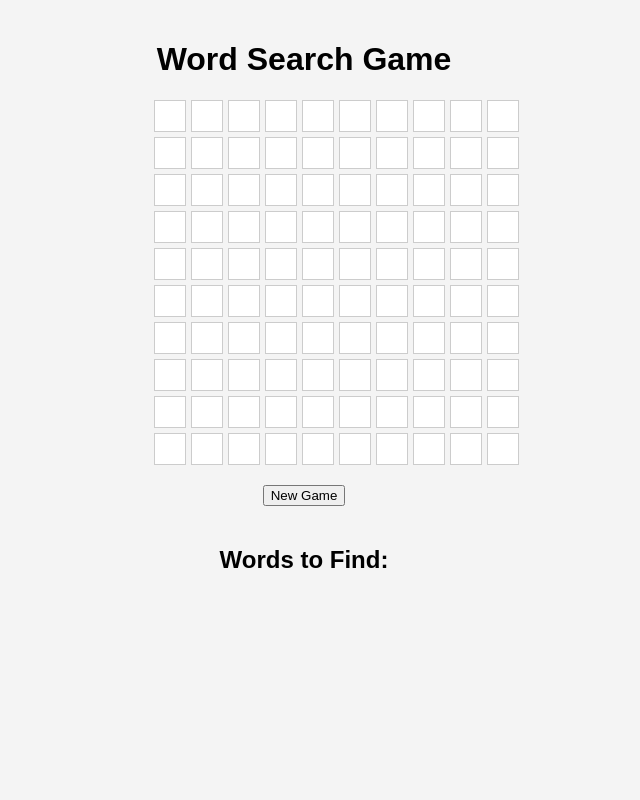
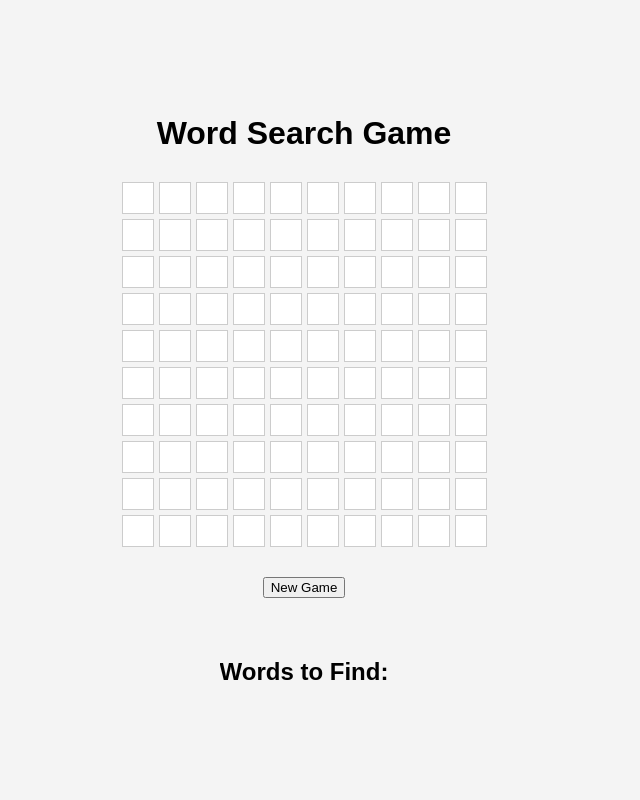
Before and after one commit to Hkay16/word-hunt-game, a Flask app: page / in a window 1280 px wide. Shown: the whole page, without its empty margins (336-976 px from the left). Run offline with Flask 3, Linux system fonts and the light colour scheme; data that the repository does not hold is empty; parts of the project's set-up code (start-up, migrations or seed data) failed here and were passed over.

Commit message:
Fixed containers and drag lines

```diff
--- a/backend/app.py
+++ b/backend/app.py
@@ -15,6 +15,20 @@ logging.basicConfig(level=logging.DEBUG)
 
 # Filter the word list to include only words with 3 or more letters and convert to lowercase
 word_list = [word.lower() for word in words.words() if len(word) >= 3]
+
+# Preference for word lengths
+def select_words(num_words):
+    selected_words = []
+    while len(selected_words) < num_words:
+        word = random.choice(word_list)
+        length = len(word)
+        if 5 <= length <= 7 and random.random() < 0.7:
+            selected_words.append(word)
+        elif length < 5 and random.random() < 0.2:
+            selected_words.append(word)
+        elif length > 7 and random.random() < 0.1:
+            selected_words.append(word)
+    return selected_words
 
 DIRECTIONS = [
     (0, 1),  # Right
@@ -35,11 +49,20 @@ def get_random_direction():
     """Get a random direction for placing the next letter."""
     return random.choice(DIRECTIONS)
 
-def can_place_letter(grid, row, col, used_cells):
+def can_place_letter(grid, row, col, used_cells, letter):
     """Check if a letter can be placed on the grid at the specified position."""
     return (0 <= row < len(grid) and 0 <= col < len(grid[0])
             and (row, col) not in used_cells
-            and grid[row, col] == '')
+            and (grid[row, col] == '' or grid[row, col] == letter))
+
+def get_valid_directions(grid, row, col, letter, used_cells):
+    """Get valid directions to place the next letter."""
+    valid_directions = []
+    for direction in DIRECTIONS:
+        new_row, new_col = row + direction[0], col + direction[1]
+        if can_place_letter(grid, new_row, new_col, used_cells, letter):
+            valid_directions.append(direction)
+    return valid_directions
 
 def place_words(grid, words):
     """Place multiple words on the grid and return the list of successfully placed words."""
@@ -57,7 +80,6 @@ def place_words(grid, words):
             attempts += 1
         if not placed:
             logging.warning(f"Failed to place word: {word}")
-    fill_empty_squares(grid)
     return placed_words
 
 def try_place_word(grid, word, start_row, start_col):
@@ -66,16 +88,22 @@ def try_place_word(grid, word, start_row, start_col):
         used_cells = set()
         row, col = start_row, start_col
         positions = [(row, col)]
-        if not can_place_letter(grid, row, col, used_cells):
+        if not can_place_letter(grid, row, col, used_cells, word[0]):
             continue
         used_cells.add((row, col))
 
         for letter in word[1:]:
             placed = False
+            valid_directions = get_valid_directions(grid, row, col, letter, used_cells)
+            if not valid_directions:
+                break
             for _ in range(8):  # Try up to 8 directions to place the next letter
-                direction = get_random_direction()
+                if random.random() < 0.75 and any(grid[row + dr, col + dc] == letter for dr, dc in valid_directions):
+                    direction = random.choice([d for d in valid_directions if grid[row + d[0], col + d[1]] == letter])
+                else:
+                    direction = random.choice(valid_directions)
                 new_row, new_col = row + direction[0], col + direction[1]
-                if can_place_letter(grid, new_row, new_col, used_cells):
+                if can_place_letter(grid, new_row, new_col, used_cells, letter):
                     row, col = new_row, new_col
                     positions.append((row, col))
                     used_cells.add((row, col))
@@ -98,45 +126,45 @@ def fill_empty_squares(grid):
             if grid[row, col] == '':
                 grid[row, col] = chr(random.randint(97, 122))  # Fill with random lowercase letter
 
-#TODO: Search functions are not working. Need to fix them.
-#def verify_word_placement(grid, words):
-#    """Verify that all placed words can be found on the grid."""
-#    for word in words:
-#        if not find_word_on_grid(grid, word):
-#            logging.error(f"Word not found: {word}")
-#            return False
-#    return True
+# Commented out verification code for now
+# def verify_word_placement(grid, words):
+#     """Verify that all placed words can be found on the grid."""
+#     for word in words:
+#         if not find_word_on_grid(grid, word):
+#             logging.error(f"Word not found: {word}")
+#             return False
+#     return True
 
-#def find_word_on_grid(grid, word):
-#    """Find a word on the grid."""
-#    for row in range(len(grid)):
-#        for col in range(len(grid[row])):
-#            if grid[row, col] == word[0]:  # Check if the first letter matches
-#                if search_from_cell(grid, word, row, col):
-#                    return True
-#    return False
+# def find_word_on_grid(grid, word):
+#     """Find a word on the grid."""
+#     for row in range(len(grid)):
+#         for col in range(len(grid[row])):
+#             if grid[row, col] == word[0]:  # Check if the first letter matches
+#                 if search_from_cell(grid, word, row, col):
+#                     return True
+#     return False
 
-#def search_from_cell(grid, word, start_row, start_col):
-#    """Search for the word starting from a specific cell."""
-#    for direction in DIRECTIONS:
-#        if search_in_direction(grid, word, start_row, start_col, direction):
-#            return True
-#    return False
+# def search_from_cell(grid, word, start_row, start_col):
+#     """Search for the word starting from a specific cell."""
+#     for direction in DIRECTIONS:
+#         if search_in_direction(grid, word, start_row, start_col, direction):
+#             return True
+#     return False
 
-#def search_in_direction(grid, word, start_row, start_col, direction):
-#    """Search for the word in a specific direction using backtracking."""
-#    dr, dc = direction
-#    row, col = start_row, start_col
-#    path = [(row, col)]
-#    for letter in word[1:]:
-#        row += dr
-#        col += dc
-#        if not (0 <= row < len(grid) and 0 <= col < len(grid)):
-#            return False
-#        if grid[row, col] != letter:
-#            return False
-#        path.append((row, col))
-#    return True
+# def search_in_direction(grid, word, start_row, start_col, direction):
+#     """Search for the word in a specific direction using backtracking."""
+#     dr, dc = direction
+#     row, col = start_row, start_col
+#     path = [(row, col)]
+#     for letter in word[1:]:
+#         row += dr
+#         col += dc
+#         if not (0 <= row < len(grid) and 0 <= col < len(grid)):
+#             return False
+#         if grid[row, col] != letter:
+#             return False
+#         path.append((row, col))
+#     return True
 
 @app.route('/')
 def index():
@@ -147,15 +175,17 @@ def index():
 def new_grid():
     """Generate a new word search grid and return it as JSON."""
     grid_size = 10
-    num_words = random.randint(23, 90)
-    selected_words = random.sample(word_list, num_words)
+    num_words = random.randint(15, 30)  # Adjusted to reduce word density
+    selected_words = select_words(num_words)
     grid = create_empty_grid(grid_size)
     placed_words = place_words(grid, selected_words)
-    #if not verify_word_placement(grid, placed_words):
-        #logging.error("Failed to place all words correctly.")
-        #return jsonify(error="Failed to place words correctly"), 500
+    fill_empty_squares(grid)
+
+    # Include only half of the placed words in the search list
+    search_words = random.sample(placed_words, len(placed_words) // 2)
+
     grid = grid.tolist()
-    return jsonify(grid=grid, words=placed_words, word_list=word_list)
+    return jsonify(grid=grid, words=search_words, word_list=word_list)
 
 if __name__ == '__main__':
     app.run(debug=True)
--- a/backend/static/css/styles.css
+++ b/backend/static/css/styles.css
@@ -10,17 +10,29 @@ body {
     overflow-y: auto;
 }
 
+h1 {
+    text-align: center;
+    margin: 20px 0;
+    font-family: "Lucida Handwriting", Arial, sans-serif;
+}
+
 .container {
-    text-align: center;
+    display: flex;
+    flex-direction: column;
+    align-items: center;
+    justify-content: center;
     padding: 20px;
+    margin: auto;
+    box-sizing: border-box;
 }
 
 #grid {
     display: grid;
-    grid-template-columns: repeat(10, 1fr);
+    grid-template-columns: repeat(10, 30px); /* Set explicit size for cells */
     grid-gap: 5px;
-    margin: 20px auto;
-    max-width: 300px;
+    padding: 10px; /* Add padding to ensure grid stays inside container */
+    box-sizing: border-box;
+    width: fit-content; /* Ensure width fits content */
 }
 
 .cell {
@@ -33,15 +45,55 @@ body {
     background-color: #fff;
     cursor: pointer;
     user-select: none;
+    position: relative;
 }
+
+    .cell::after {
+        content: '';
+        position: absolute;
+        top: 50%;
+        left: 50%;
+        width: 15px;
+        height: 15px;
+        transform: translate(-50%, -50%);
+        pointer-events: none;
+    }
+
+    .cell.selected.dragging {
+        background-color: rgba(163, 190, 255, 0.5); /* light blue with opacity */
+    }
 
     .cell.selected {
         background-color: #a1c4fd;
     }
 
     .cell.found {
-        background-color: #9acd32;
+        position: relative;
     }
+
+        .cell.found.orange {
+            background-color: rgba(255, 182, 113, 0.5); /* light orange */
+        }
+
+        .cell.found.blue {
+            background-color: rgba(173, 216, 230, 0.5); /* light blue */
+        }
+
+        .cell.found.red {
+            background-color: rgba(255, 105, 97, 0.5); /* light red */
+        }
+
+        .cell.found.purple {
+            background-color: rgba(221, 160, 221, 0.5); /* light purple */
+        }
+
+        .cell.found.green {
+            background-color: rgba(119, 221, 119, 0.5); /* light green */
+        }
+
+        .cell.found.brown {
+            background-color: rgba(195, 176, 145, 0.5); /* light brown */
+        }
 
 .controls {
     margin: 20px;
@@ -57,3 +109,20 @@ body {
         text-decoration: line-through;
         color: #9acd32;
     }
+
+svg {
+    position: absolute;
+    top: 0;
+    left: 0;
+    width: 100%;
+    height: 100%;
+    pointer-events: none;
+}
+
+#found-lines {
+    z-index: 1;
+}
+
+#drag-lines {
+    z-index: 2;
+}
--- a/backend/static/js/script.js
+++ b/backend/static/js/script.js
@@ -1,6 +1,8 @@
 let isMouseDown = false;
 let selectedCells = [];
-let wordList = [];
+let dragLines = [];
+let wordColors = {};
+const pastelColors = ["orange", "blue", "red", "purple", "green", "brown"];
 
 document.addEventListener('DOMContentLoaded', () => {
     createGrid(10);
@@ -10,8 +12,8 @@ document.addEventListener('DOMContentLoaded', () => {
         if (event.target.classList.contains('cell')) {
             isMouseDown = true;
             clearSelection();
-            event.target.classList.add('selected');
-            selectedCells.push(event.target);
+            selectCell(event.target);
+            updateDragLines();
         }
     });
 
@@ -22,8 +24,11 @@ document.addEventListener('DOMContentLoaded', () => {
 
     document.addEventListener('mouseover', (event) => {
         if (isMouseDown && event.target.classList.contains('cell') && !selectedCells.includes(event.target)) {
-            event.target.classList.add('selected');
-            selectedCells.push(event.target);
+            const lastCell = selectedCells[selectedCells.length - 1];
+            if (isAdjacent(lastCell, event.target)) {
+                selectCell(event.target);
+                updateDragLines();
+            }
         }
     });
 });
@@ -35,8 +40,29 @@ function createGrid(size) {
         const cell = document.createElement('div');
         cell.classList.add('cell');
         cell.id = `cell-${i}`;
+        cell.dataset.row = Math.floor(i / size);
+        cell.dataset.col = i % size;
         gridElement.appendChild(cell);
     }
+    const foundSvgElement = document.createElementNS('http://www.w3.org/2000/svg', 'svg');
+    foundSvgElement.id = 'found-lines';
+    foundSvgElement.style.position = 'absolute';
+    foundSvgElement.style.top = '0';
+    foundSvgElement.style.left = '0';
+    foundSvgElement.style.width = '100%';
+    foundSvgElement.style.height = '100%';
+    foundSvgElement.style.pointerEvents = 'none';
+    gridElement.appendChild(foundSvgElement);
+
+    const dragSvgElement = document.createElementNS('http://www.w3.org/2000/svg', 'svg');
+    dragSvgElement.id = 'drag-lines';
+    dragSvgElement.style.position = 'absolute';
+    dragSvgElement.style.top = '0';
+    dragSvgElement.style.left = '0';
+    dragSvgElement.style.width = '100%';
+    dragSvgElement.style.height = '100%';
+    dragSvgElement.style.pointerEvents = 'none';
+    gridElement.appendChild(dragSvgElement);
 }
 
 function populateGrid(grid) {
@@ -54,7 +80,7 @@ function generateNewGrid() {
         .then(data => {
             populateGrid(data.grid);
             displayWords(data.words);
-            wordList = data.word_list;
+            wordColors = assignColorsToWords(data.words);
         });
 }
 
@@ -69,19 +95,100 @@ function displayWords(words) {
 }
 
 function clearSelection() {
-    selectedCells.forEach(cell => cell.classList.remove('selected'));
+    selectedCells.forEach(cell => cell.classList.remove('selected', 'dragging'));
     selectedCells = [];
+    clearDragLines();
+}
+
+function selectCell(cell) {
+    cell.classList.add('selected', 'dragging');
+    selectedCells.push(cell);
 }
 
 function checkSelectedWord() {
     const selectedWord = selectedCells.map(cell => cell.textContent).join('');
     const validWord = isValidWord(selectedWord);
     if (validWord) {
-        selectedCells.forEach(cell => cell.classList.add('found'));
+        selectedCells.forEach(cell => {
+            cell.classList.add('found');
+            cell.style.backgroundColor = '';
+            cell.classList.add(wordColors[selectedWord]);
+        });
+        keepDragLinesAsFound(selectedWord);
     }
+    selectedCells.forEach(cell => cell.classList.remove('dragging'));
     clearSelection();
 }
 
 function isValidWord(word) {
-    return wordList.includes(word.toLowerCase());
+    const wordsListElement = document.getElementById('words-to-find');
+    const words = Array.from(wordsListElement.getElementsByTagName('li')).map(li => li.textContent);
+    return words.includes(word);
 }
+
+function updateDragLines() {
+    clearDragLines();
+    const svgElement = document.getElementById('drag-lines');
+    const gridRect = document.getElementById('grid').getBoundingClientRect();
+    for (let i = 0; i < selectedCells.length - 1; i++) {
+        const start = selectedCells[i].getBoundingClientRect();
+        const end = selectedCells[i + 1].getBoundingClientRect();
+        const line = document.createElementNS('http://www.w3.org/2000/svg', 'line');
+        line.setAttribute('x1', start.left + start.width / 2);
+        line.setAttribute('y1', start.top + start.height / 2);
+        line.setAttribute('x2', end.left + end.width / 2);
+        line.setAttribute('y2', end.top + end.height / 2);
+        line.setAttribute('stroke', 'black');
+        line.setAttribute('stroke-width', '2');
+        svgElement.appendChild(line);
+        dragLines.push(line);
+    }
+}
+
+function keepDragLinesAsFound(word) {
+    const foundSvgElement = document.getElementById('found-lines');
+    const dragSvgElement = document.getElementById('drag-lines');
+    const lines = Array.from(dragSvgElement.querySelectorAll('line'));
+    lines.forEach(line => {
+        line.setAttribute('stroke', getComputedStyle(document.documentElement).getPropertyValue(`--${wordColors[word]}`));
+        line.setAttribute('opacity', '0.5');
+        foundSvgElement.appendChild(line);
+    });
+    clearDragLines();
+}
+
+function clearDragLines() {
+    const svgElement = document.getElementById('drag-lines');
+    while (svgElement.firstChild) {
+        svgElement.removeChild(svgElement.firstChild);
+    }
+    dragLines = [];
+}
+
+function isAdjacent(cell1, cell2) {
+    const row1 = parseInt(cell1.dataset.row);
+    const col1 = parseInt(cell1.dataset.col);
+    const row2 = parseInt(cell2.dataset.row);
+    const col2 = parseInt(cell2.dataset.col);
+
+    const rowDiff = Math.abs(row1 - row2);
+    const colDiff = Math.abs(col1 - col2);
+
+    return (rowDiff <= 1 && colDiff <= 1);
+}
+
+function assignColorsToWords(words) {
+    const wordColors = {};
+    words.forEach(word => {
+        let availableColors = pastelColors.slice();
+        for (let char of word) {
+            for (let overlappingWord in wordColors) {
+                if (overlappingWord.includes(char)) {
+                    availableColors = availableColors.filter(color => color !== wordColors[overlappingWord]);
+                }
+            }
+        }
+        wordColors[word] = availableColors[Math.floor(Math.random() * availableColors.length)];
+    });
+    return wordColors;
+}
--- a/backend/templates/index.html
+++ b/backend/templates/index.html
@@ -11,8 +11,6 @@
         <h1>Word Search Game</h1>
         <div id="grid"></div>
         <div class="controls">
-            <!--TODO: Add selector for grid size/difficulty-->
-            <!--TODO: Add option for zen mode or word search mode-->
             <button onclick="generateNewGrid()">New Game</button>
         </div>
         <div id="words-list">
```
Also changed, not shown: README.md.
